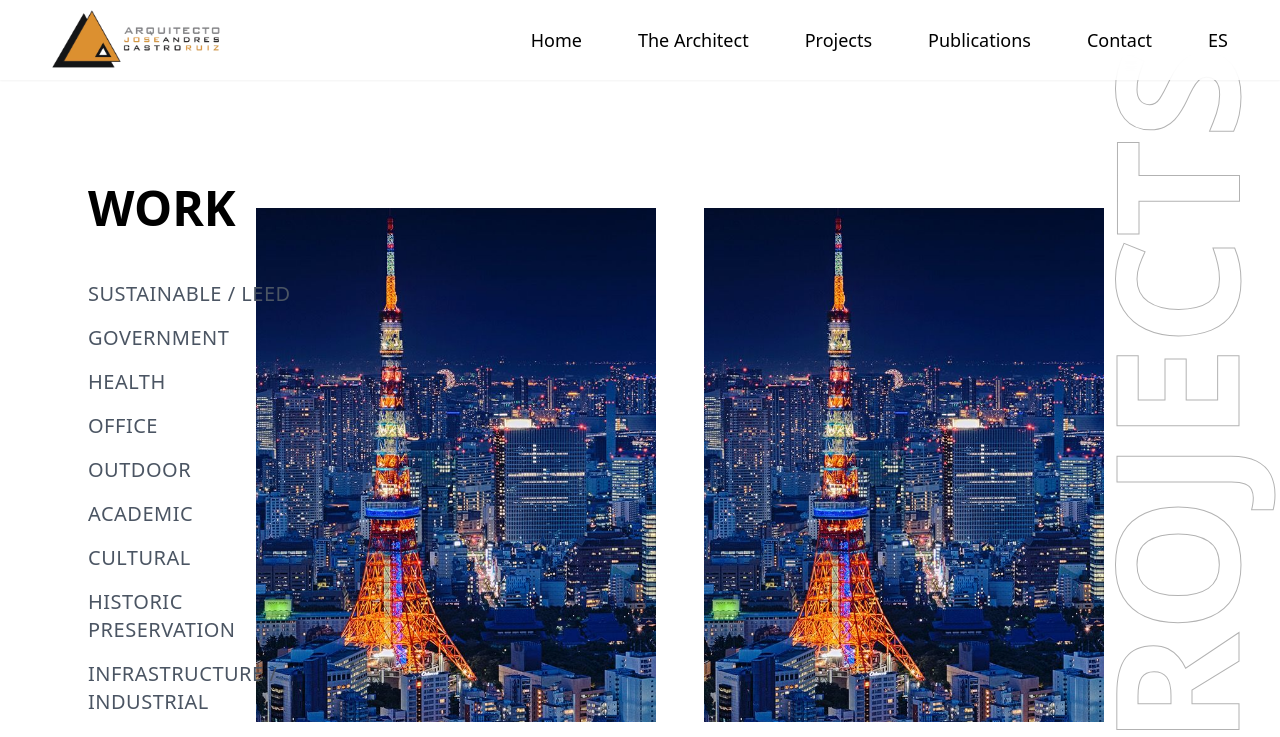
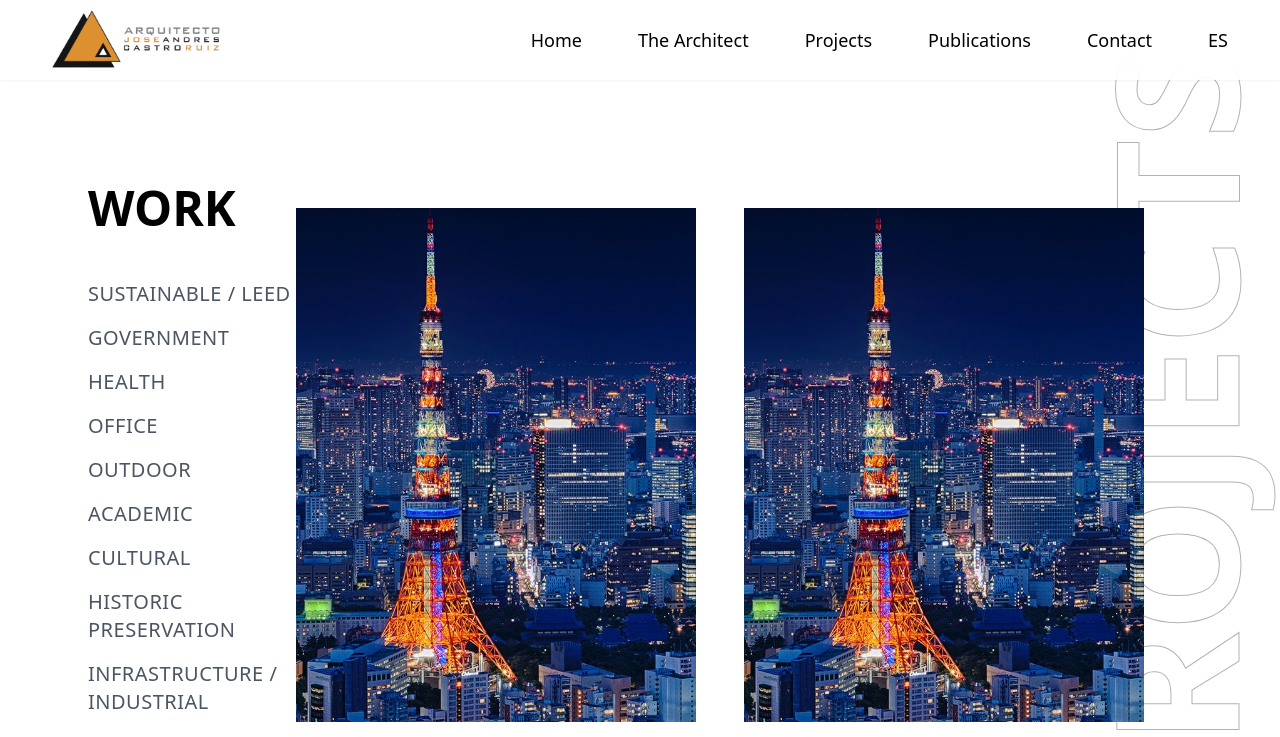
Before and after one commit to botflowlab/AndresCastroWebsite, a React (Vite) app: page /proyectos in a window 1280 px wide. Shown: the top 737 px of the page. Built offline with nearby package versions, Linux system fonts and the light colour scheme; a web font is replaced by a local one.

Commit message:
Updated Projects.jsx

```diff
--- a/src/pages/projects/Projects.jsx
+++ b/src/pages/projects/Projects.jsx
@@ -34,7 +34,7 @@ export default function Projects() {
         </div>
 
         {/* Main Content */}
-        <div className="md:ml-24 pr-20">
+        <div className="md:ml-24">
           <div className="max-w-4xl mx-auto px-6 mt-12">
             <main>
               <ProjectGrid />
```
